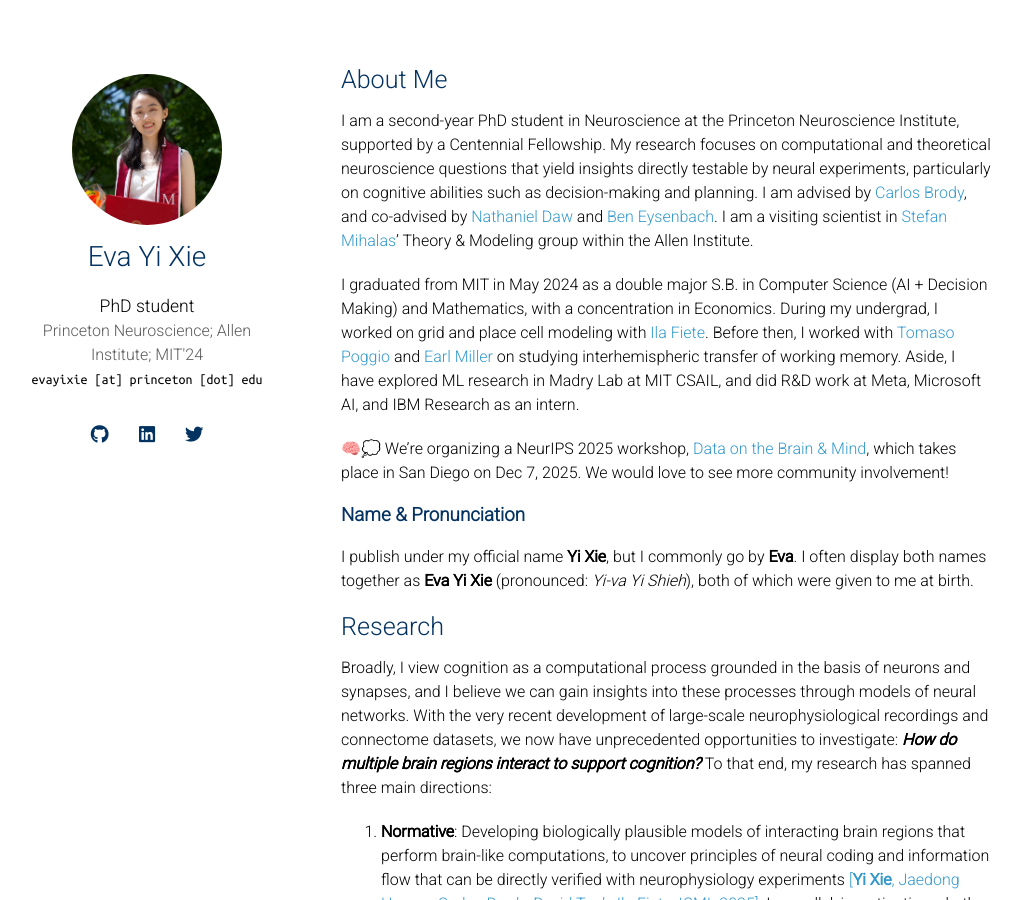
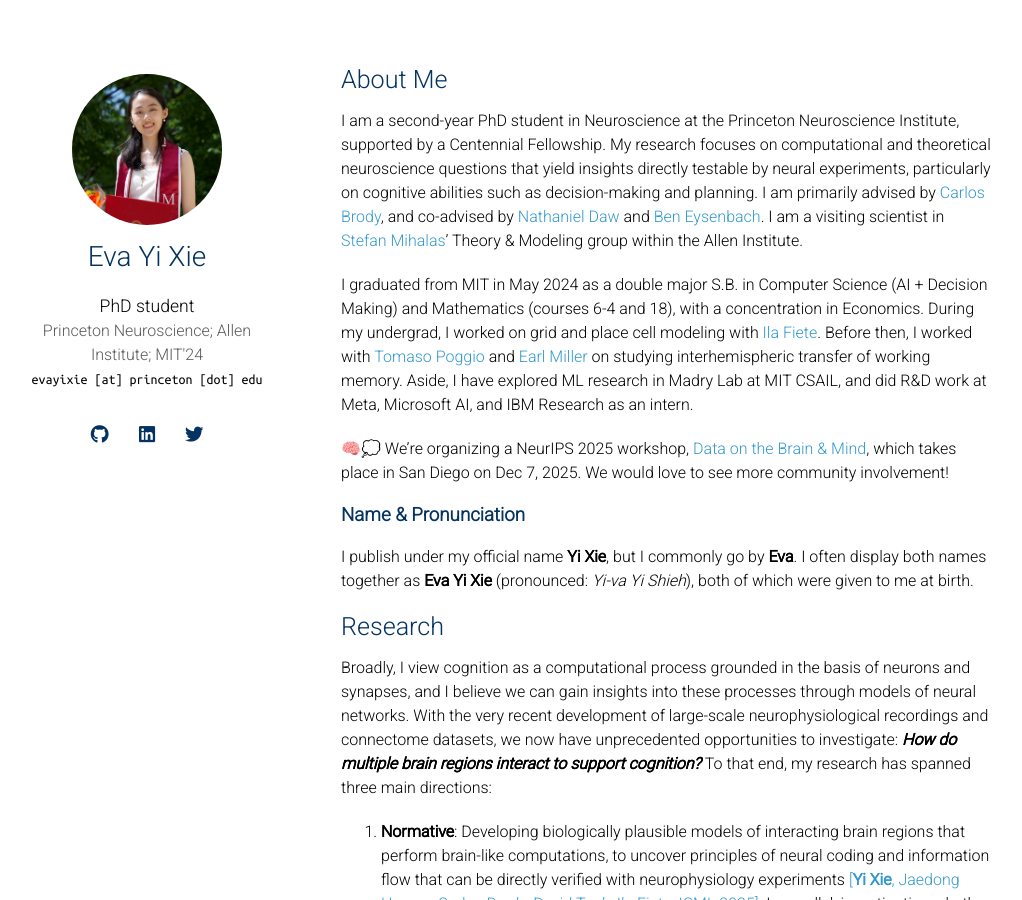
Before and after one commit to minzsiure/minzsiure.github.io, a Jekyll site: the page built from index.md, in a window 1280 px wide and 900 px high. Shown: the whole window, without its empty margins (129-1151 px from the left). Built offline with Jekyll 4.4.1, drawn with Linux system fonts in a browser that asks for light colours; nearby versions of some CDN libraries; a style sheet for code colours, icons or effects is not loaded; our own code applies the rules of GitHub Pages for plain Markdown files.

Commit message:
course info

```diff
--- a/index.md
+++ b/index.md
@@ -4,9 +4,9 @@ layout: homepage
 
 ## About Me
 
-I am a second-year PhD student in Neuroscience at the Princeton Neuroscience Institute, supported by a Centennial Fellowship. My research focuses on computational and theoretical neuroscience questions that yield insights directly testable by neural experiments, particularly on cognitive abilities such as decision-making and planning. I am advised by <a href="https://pni.princeton.edu/people/carlos-brody" targert=_blank>Carlos Brody</a>, and co-advised by <a href="https://psychology.princeton.edu/people/nathaniel-daw" targert=_blank>Nathaniel Daw</a> and <a href="https://ben-eysenbach.github.io/" targert=_blank>Ben Eysenbach</a>. I am a visiting scientist in <a href="https://alleninstitute.org/person/stefan-mihalas/" target=_blank> Stefan Mihalas</a>' Theory & Modeling group within the Allen Institute.
+I am a second-year PhD student in Neuroscience at the Princeton Neuroscience Institute, supported by a Centennial Fellowship. My research focuses on computational and theoretical neuroscience questions that yield insights directly testable by neural experiments, particularly on cognitive abilities such as decision-making and planning. I am primarily advised by <a href="https://pni.princeton.edu/people/carlos-brody" targert=_blank>Carlos Brody</a>, and co-advised by <a href="https://psychology.princeton.edu/people/nathaniel-daw" targert=_blank>Nathaniel Daw</a> and <a href="https://ben-eysenbach.github.io/" targert=_blank>Ben Eysenbach</a>. I am a visiting scientist in <a href="https://alleninstitute.org/person/stefan-mihalas/" target=_blank> Stefan Mihalas</a>' Theory & Modeling group within the Allen Institute.
 
- I graduated from MIT in May 2024 as a double major S.B. in Computer Science (AI + Decision Making) and Mathematics, with a concentration in Economics. During my undergrad, I worked on grid and place cell modeling with <a href="https://fietelab.mit.edu/people/" target=_blank>Ila Fiete</a>. Before then, I worked with <a href="https://mcgovern.mit.edu/profile/tomaso-poggio/" target=_blank>Tomaso Poggio</a> and <a href="https://ekmillerlab.mit.edu/earl-miller/" target=_blank>Earl Miller</a> on studying interhemispheric transfer of working memory. Aside, I have explored ML research in Madry Lab at MIT CSAIL, and did R&D work at Meta, Microsoft AI, and IBM Research as an intern. <br>
+ I graduated from MIT in May 2024 as a double major S.B. in Computer Science (AI + Decision Making) and Mathematics (courses 6-4 and 18), with a concentration in Economics. During my undergrad, I worked on grid and place cell modeling with <a href="https://fietelab.mit.edu/people/" target=_blank>Ila Fiete</a>. Before then, I worked with <a href="https://mcgovern.mit.edu/profile/tomaso-poggio/" target=_blank>Tomaso Poggio</a> and <a href="https://ekmillerlab.mit.edu/earl-miller/" target=_blank>Earl Miller</a> on studying interhemispheric transfer of working memory. Aside, I have explored ML research in Madry Lab at MIT CSAIL, and did R&D work at Meta, Microsoft AI, and IBM Research as an intern. <br>
 
 🧠💭 We’re organizing a NeurIPS 2025 workshop, <a href="https://data-brain-mind.github.io/" target=_blank>Data on the Brain & Mind</a>, which takes place in San Diego on Dec 7, 2025. We would love to see more community involvement!
 
```
